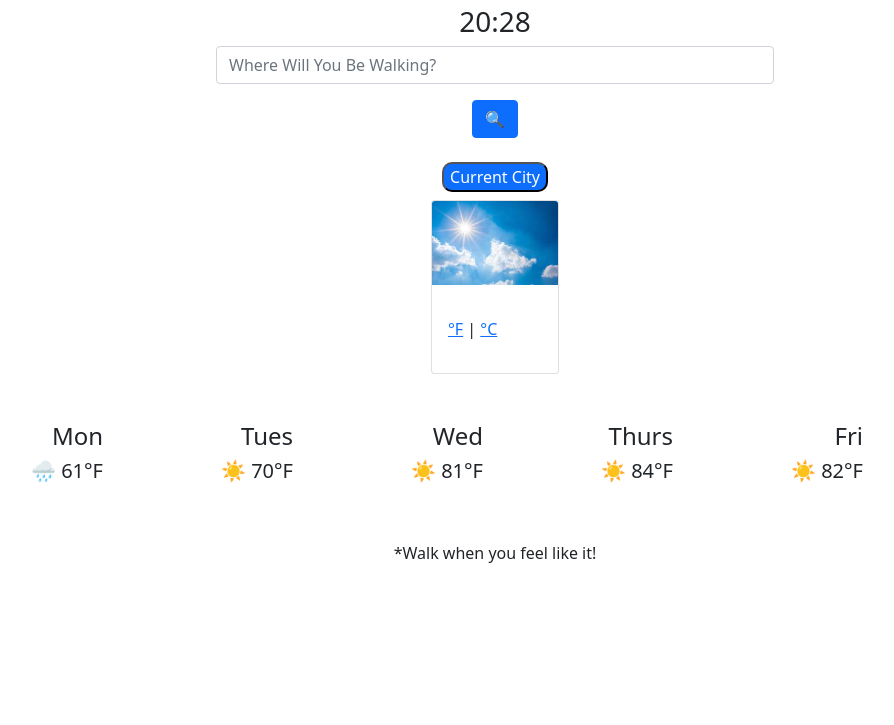
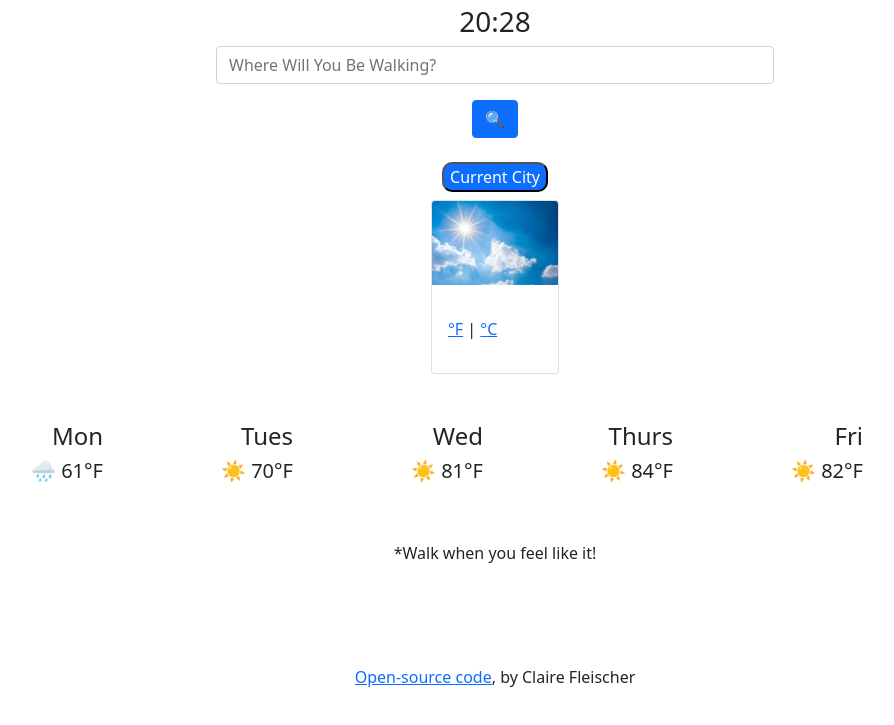
Before and after one commit to ladyhobbit13/Walking-Weather, a plain HTML site: page index.html in a window 1280 px wide. Shown: the part 93-818 px from the top of the page, without its empty margins (145-1039 px from the left). Drawn offline with nearby package versions, Linux system fonts and the light colour scheme.

Commit message:
Added GitHub Link

```diff
--- a/index.html
+++ b/index.html
@@ -31,7 +31,7 @@
         </div>
         <button type="submit" class="btn btn-primary">🔍</button>
       </form>
-    </br>
+    <br />
       <button id="current-city">Current City</button>
       <h3 id="city-name"></h3>
       <div class="card" style="width: 8rem">
@@ -64,6 +64,8 @@
 
       <footer>*Walk when you feel like it!</footer>
 
+      <footer><a id="coded-by" href="https://github.com/ladyhobbit13/Walking-Weather">Open-source code</a>, by Claire Fleischer</footer>
+
     </div>
     <script src="script.js"> </script>
   </body>
```
